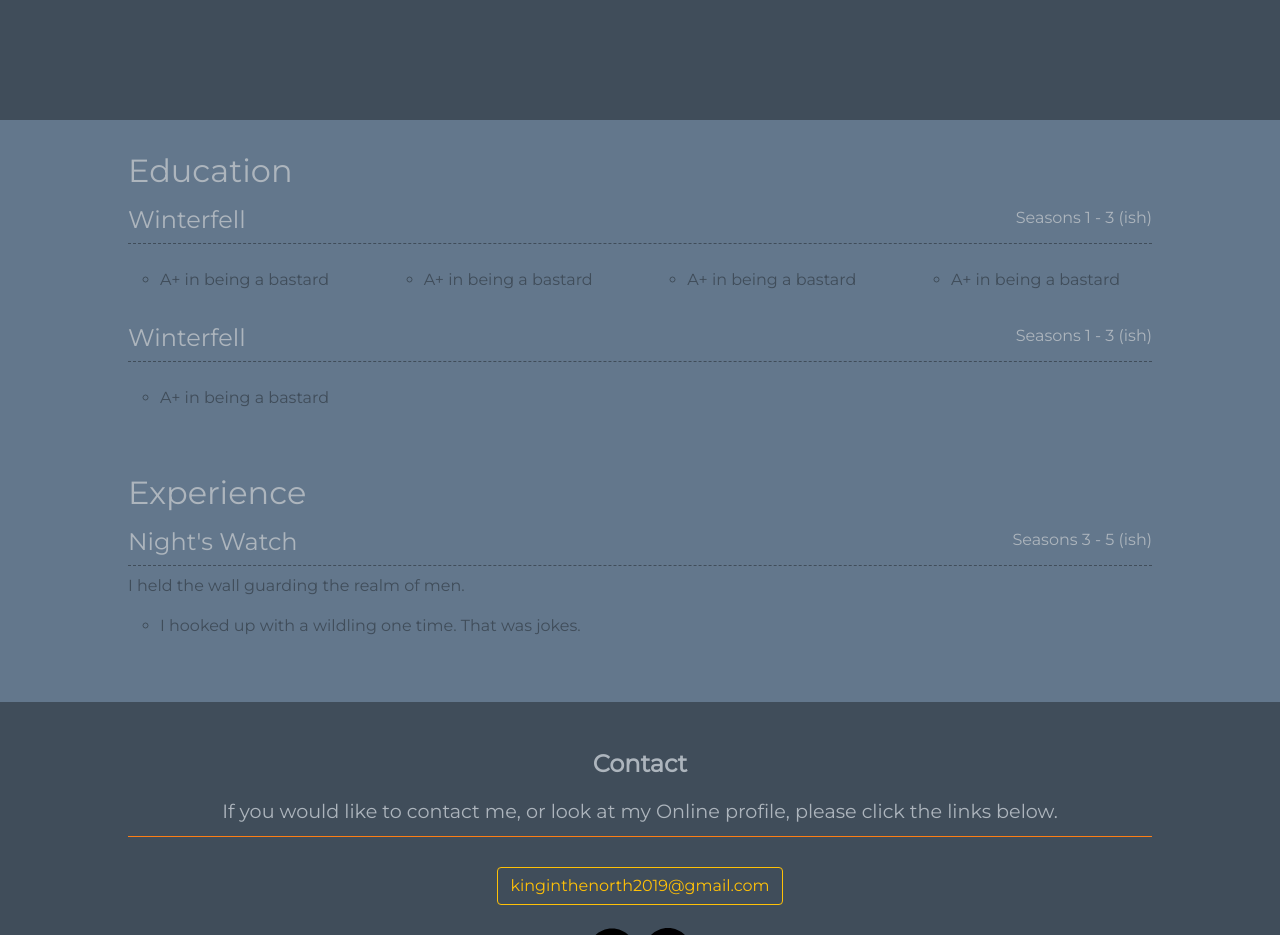
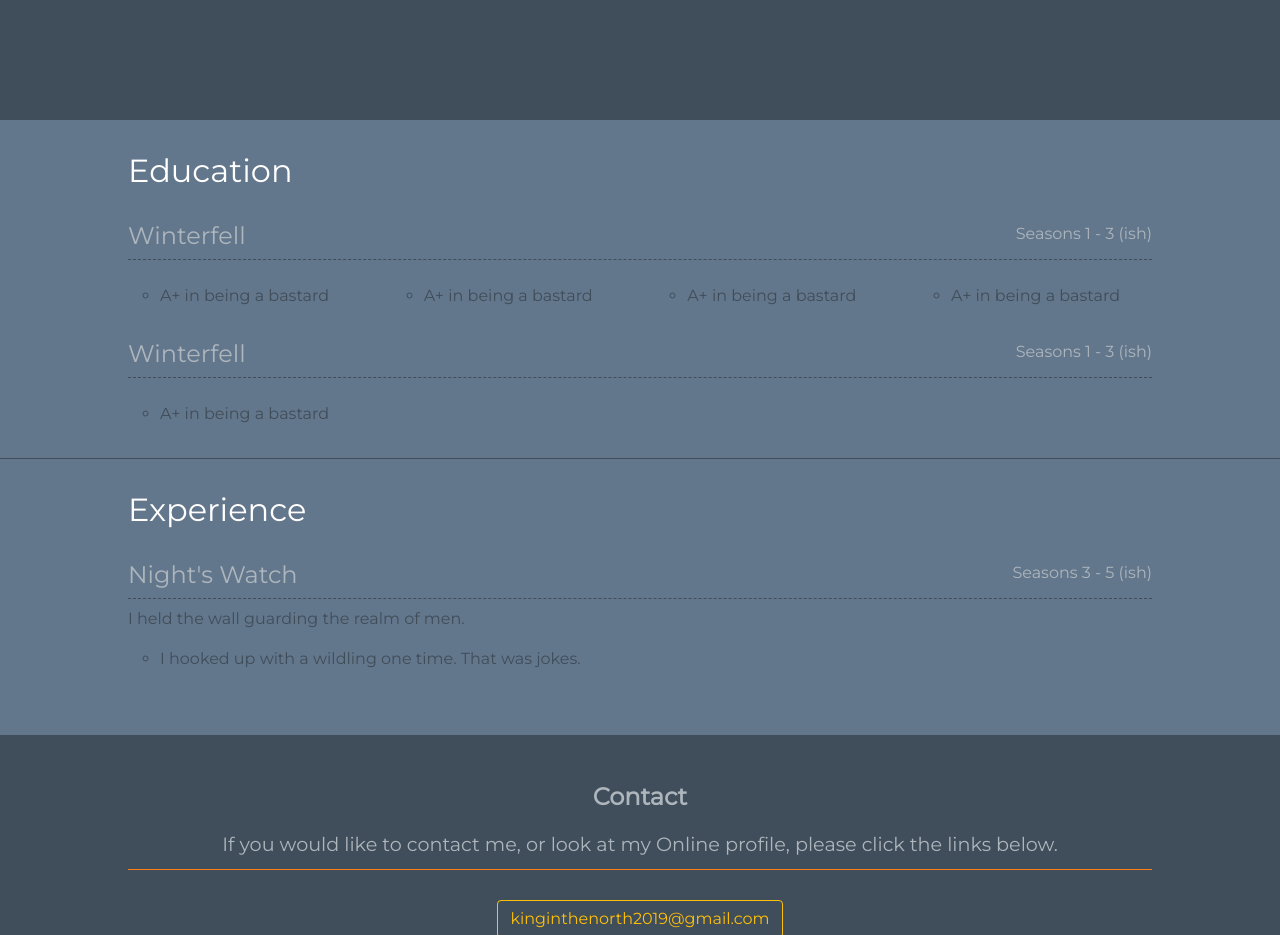
Before and after one commit to holistic-web/portfolio-fabricator, a Vue app in the folder fabricated-website/: page / in a window 1280 px wide. Shown: the part 680-1615 px from the top of the page. Built offline with nearby package versions, Linux system fonts and the light colour scheme.

Commit message:
feat: improve list style

```diff
--- a/fabricated-website/src/components/Education.vue
+++ b/fabricated-website/src/components/Education.vue
@@ -32,10 +32,11 @@ export default {
 </script>
 
 <style lang="scss">
+@import "../styles/index.scss";
 
 .Education {
 	padding-top: 2rem;
-	padding-bottom: 1rem;
+	border-bottom: 1px solid $background-primary;
 }
 
 </style>
--- a/fabricated-website/src/components/Experience.vue
+++ b/fabricated-website/src/components/Experience.vue
@@ -35,7 +35,7 @@ export default {
 <style lang="scss">
 
 .Experience {
-	padding-top: 1rem;
+	padding-top: 2rem;
 	padding-bottom: 2rem;
 }
 
--- a/fabricated-website/src/components/List.vue
+++ b/fabricated-website/src/components/List.vue
@@ -1,7 +1,7 @@
 <template>
 	<div class="List">
 		<section class="List__inner">
-			<h2 class="mb-3" v-text="config.title"/>
+			<h2 class="List__title" v-text="config.title"/>
 
 			<ul class="List__list">
 				<li
@@ -70,6 +70,11 @@ export default {
 		display: flex;
 		flex-direction: column;
 		justify-content: flex-start;
+	}
+
+	&__title {
+		margin-bottom: 2rem;
+		color: $text-secondary;
 	}
 
 	&__list {
```
